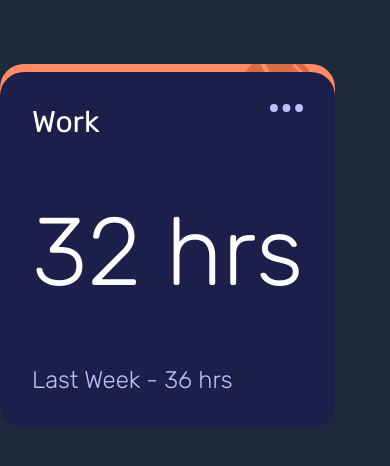
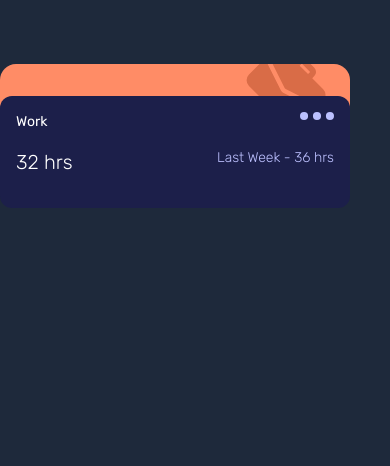
Before and after one commit to j-lr/time-tracking-dashboard, a website: page src/card.html in a window 390 px wide. Drawn offline with Linux system fonts and the light colour scheme.

Commit message:
did responsive design for card.html

```diff
--- a/src/card.html
+++ b/src/card.html
@@ -22,26 +22,39 @@
     <link href="./output.css" rel="stylesheet" />
   </head>
   <body class="font-rubik text-white bg-slate-800">
-    <div class="flex flex-col justify-end w-fit pt-16">
+    <div
+      class="flex flex-col justify-end w-full laptop:w-max max-w-[350px] pt-16"
+    >
       <div
-        class="w-full bg-light-red-work h-10 laptop:h-24 rounded-tl-3xl rounded-tr-3xl overflow-hidden"
+        class="w-full bg-light-red-work h-16 laptop:h-24 rounded-tl-2xl laptop:rounded-tl-3xl rounded-tr-2xl laptop:rounded-tr-3xl overflow-hidden"
       >
         <img
           src="../images/icon-work.svg"
           alt="work card icon"
-          class="size-20 laptop:size-24 float-right mr-4 -mt-4"
+          class="size-20 laptop:size-24 float-right mr-6 -mt-4"
         />
+        <!-- category color bar ends -->
       </div>
+      <!-- category label and data div begins -->
       <div
-        class="flex flex-col gap-16 bg-dark-blue w-fit p-8 rounded-3xl -translate-y-8"
+        class="flex flex-col gap-4 laptop:gap-12 bg-dark-blue w-full p-4 laptop:p-8 rounded-xl -translate-y-8"
       >
         <div class="flex justify-between">
-          <h1 class="text-3xl">Work</h1>
+          <h1 class="text-sm laptop:text-3xl">Work</h1>
           <img src="../images/icon-ellipsis.svg" alt="options" class="h-2" />
+          <!-- category label and ellipsis ends -->
         </div>
-        <h1 class="text-8xl font-thin">32 hrs</h1>
-        <p class="text-2xl font-thin text-pale-blue">Last Week - 36 hrs</p>
+        <div
+          class="flex laptop:flex-col justify-between gap-16 laptop:gap-4 pb-4"
+        >
+          <p class="text-xl laptop:text-8xl font-thin">32 hrs</p>
+          <p class="text-sm laptop:text-2xl font-thin text-pale-blue">
+            Last Week - 36 hrs
+          </p>
+          <!-- category data ends -->
+        </div>
       </div>
+      <!-- category label and data div ends -->
     </div>
   </body>
 </html>
```
Also changed, not shown: src/output.css.
